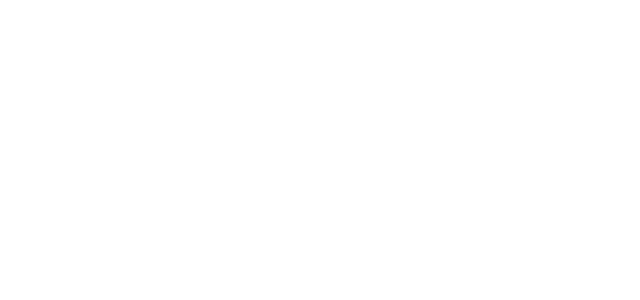
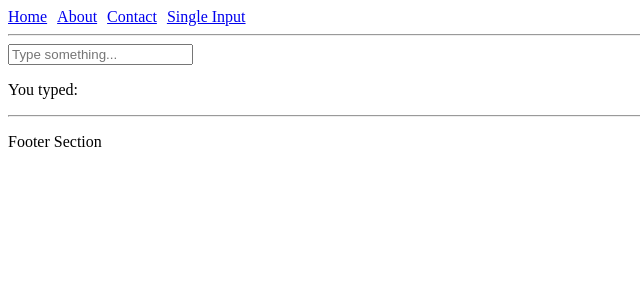
Before and after one commit to dhunganaroshan341/react-routes-expirments, a React (Vite) app: page /single-input in a window 1280 px wide. Before the commit this address had no page. Shown: the top 300 px of the page, without its empty margins (0-640 px from the left). Built offline with nearby package versions, Linux system fonts and the light colour scheme.

Commit message:
feat:single Input day 4

```diff
--- a/src/App.jsx
+++ b/src/App.jsx
@@ -5,6 +5,7 @@ import MainLayout from "./layouts/MainLayout";
 import Home from "./pages/Home";
 import About from "./pages/About";
 import Contact from "./pages/Contact";
+import SingleInput from "./components/SingleInput";
 
 function App() {
   return (
@@ -16,6 +17,7 @@ function App() {
         <Route index element={<Home />} />
         <Route path="about" element={<About />} />
         <Route path="contact" element={<Contact />} />
+        <Route path="single-input" element={<SingleInput />} />
 
       </Route>
     </Routes>
--- a/src/Services/ContactService.jsx
+++ b/src/Services/ContactService.jsx
@@ -1,5 +1,4 @@
 import axios from "axios";
-
 export function sendContactForm(data) {
   return axios.post("http://localhost:8000/api/contact", data);
 }
--- /dev/null
+++ b/src/components/SingleInput.jsx
@@ -0,0 +1,19 @@
+import { useState } from "react";
+
+function SingleInput() {
+  const [name, setName] = useState("");
+
+  return (
+    <div>
+      <input
+        value={name}
+        onChange={(e) => setName(e.target.value)}
+        placeholder="Type something..."
+      />
+
+      <p>You typed: {name}</p>
+    </div>
+  );
+}
+
+export default SingleInput;
--- a/src/layouts/MainLayout.jsx
+++ b/src/layouts/MainLayout.jsx
@@ -8,6 +8,7 @@ export default function MainLayout() {
         <Link to="/">Home</Link>
         <Link to="/about">About</Link>
         <Link to="/contact">Contact</Link>
+        <Link to="/single-input">Single Input</Link>
       </nav>
 
       <hr />
```
